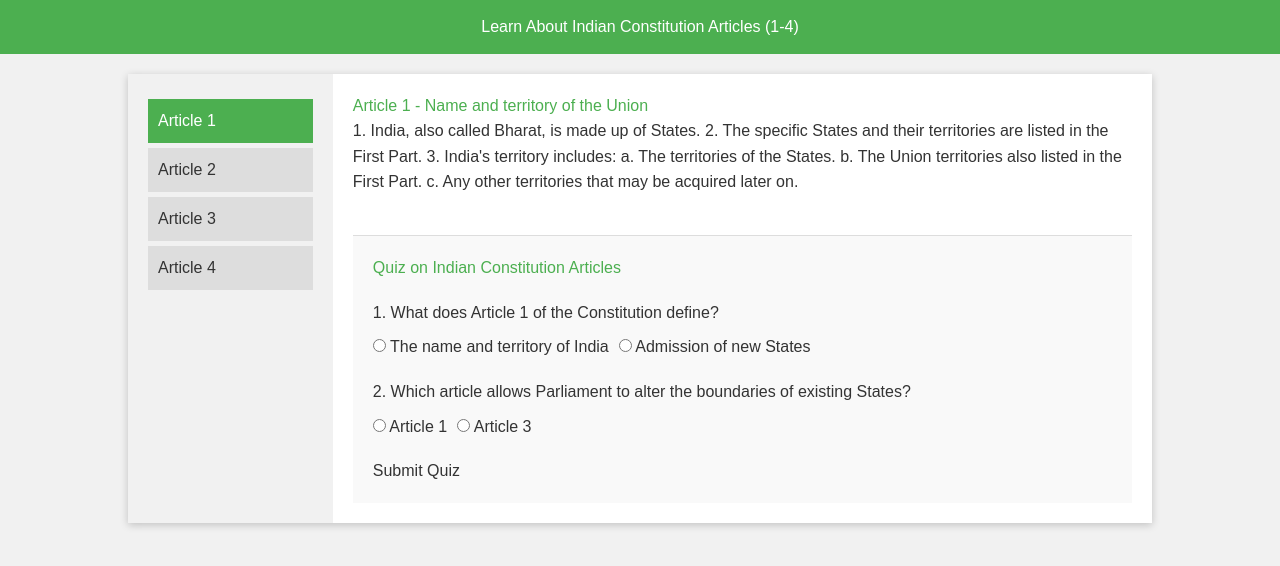
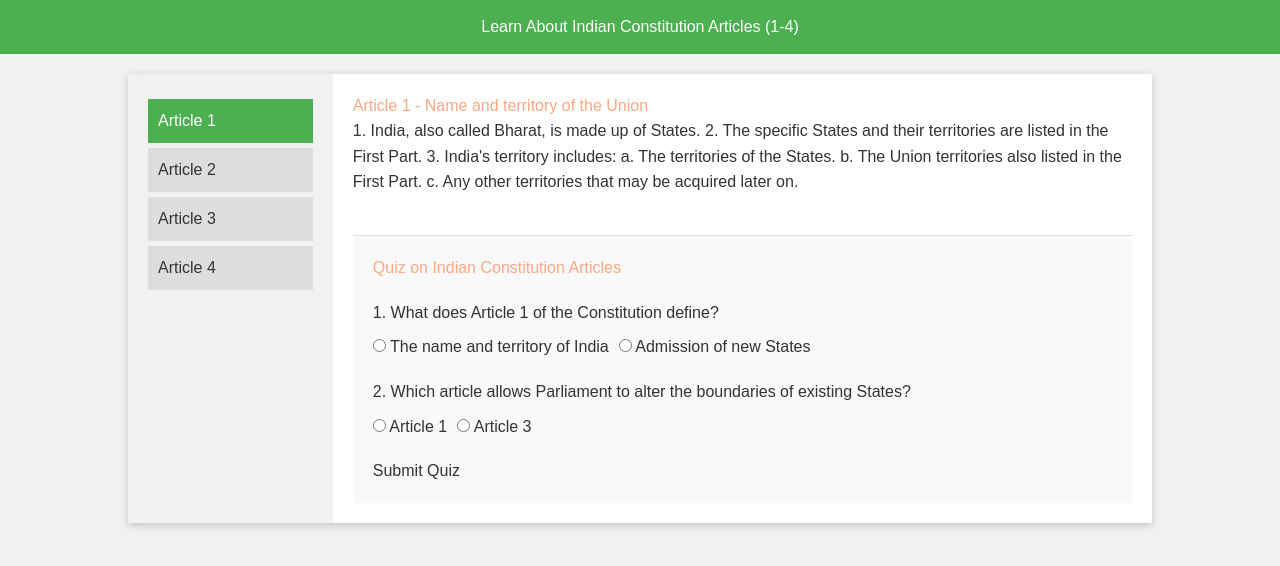
Before and after one commit to killmong/my-app, a React (Create React App) app: page /FirstArticle in a window 1280 px wide. Shown: the top 566 px of the page. Built offline with nearby package versions, Linux system fonts and the light colour scheme.

Commit message:
again this commit

```diff
--- a/package.json
+++ b/package.json
@@ -1,5 +1,5 @@
 {
-  "homepage": "http://killmong.github.io/killmong/my-app",
+  "homepage": "https://killmong.github.io/killmong/my-app",
   "name": "my-app",
   "version": "0.1.0",
   "private": true,
--- a/src/articles/FirstArticle.css
+++ b/src/articles/FirstArticle.css
@@ -64,7 +64,7 @@ body {
   }
 
   .content h2 {
-    color: #4CAF50;
+    color: #ffa781;
   }
 
   .content p {
@@ -81,7 +81,7 @@ body {
 
   .quiz-section h3 {
     margin-bottom: 20px;
-    color: #4CAF50;
+    color: #ffa781;
   }
 
   .quiz {
@@ -97,7 +97,7 @@ body {
   }
 
   .quiz button {
-    background-color: #4CAF50;
+    background-color: #ffa781;
     color: white;
     border: none;
     padding: 10px 20px;
@@ -110,6 +110,6 @@ body {
 
   .result {
     margin-top: 10px;
-    color: #4CAF50;
+    color: #ffa781;
     font-weight: bold;
   }
```
